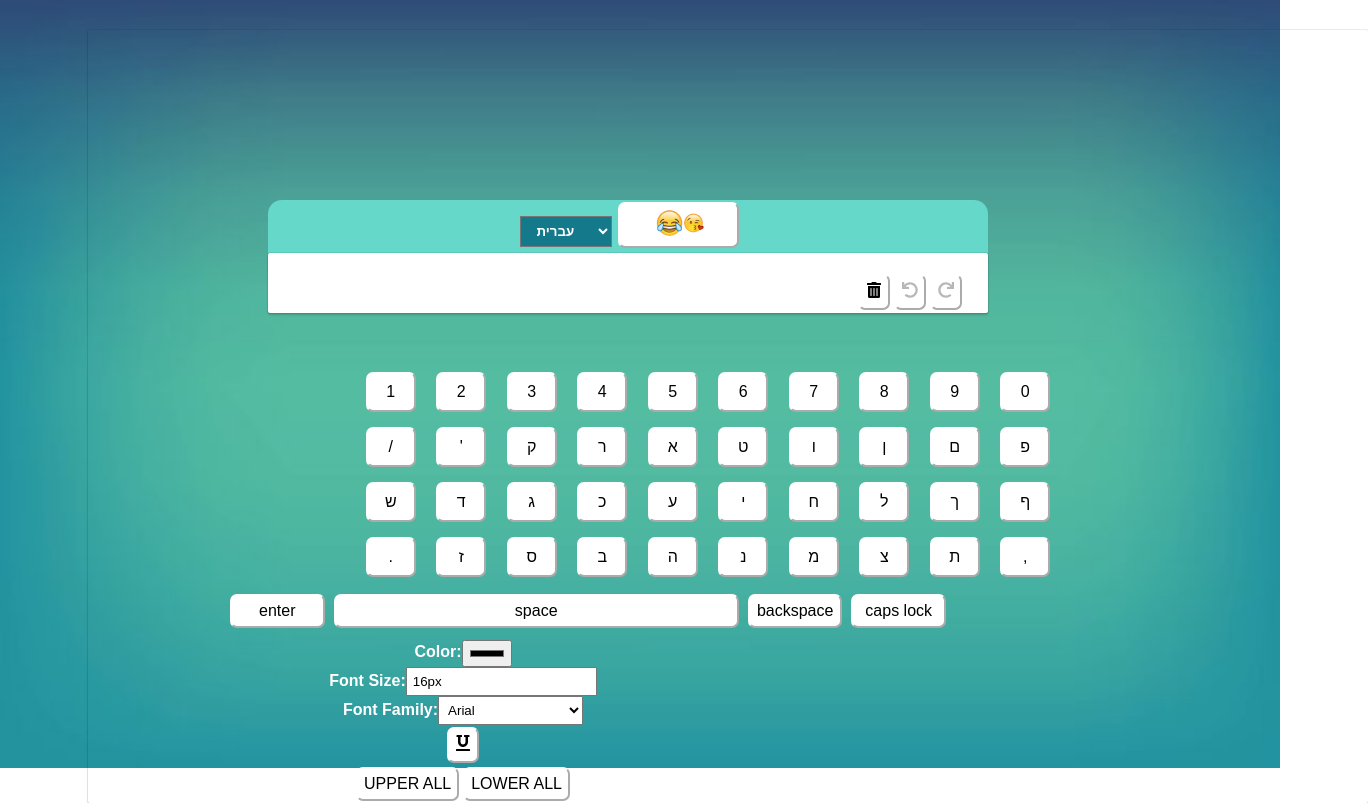
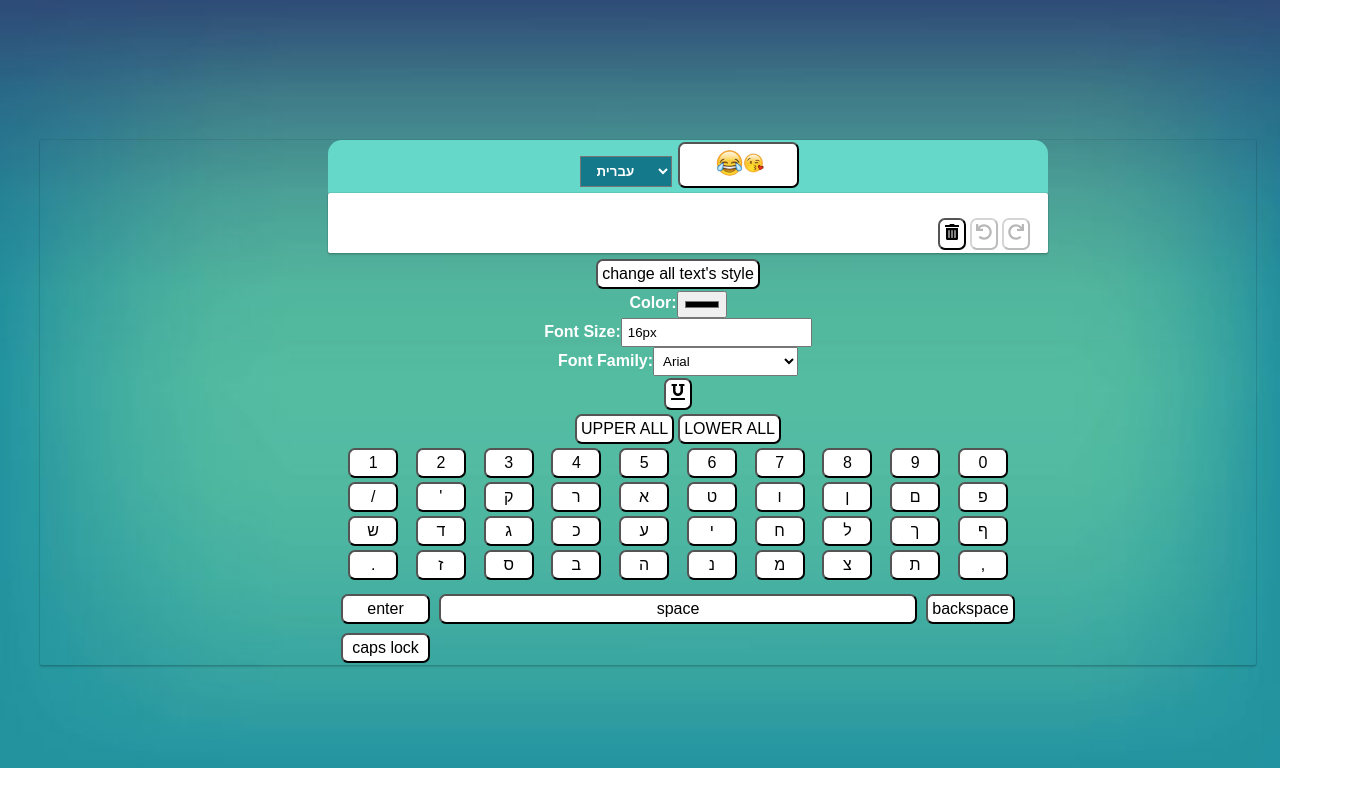
Before and after one commit to chavi362/virtual-keyboard, a React (Vite) app: page / in a window 1280 px wide. Shown: the whole page, 1368 px wide, since content can reach past the window. Built offline with nearby package versions, Linux system fonts and the light colour scheme.

Commit message:
upper all and lower all and adding some style

```diff
--- a/src/Components/KeyBoard.jsx
+++ b/src/Components/KeyBoard.jsx
@@ -1,45 +1,42 @@
 import React, { useState } from 'react';
 import './KeyBoardStylee.css'
 
-let isCapslock = false;
 function KeyBoard(props) {
+    let isCapslock = props.isCapslock;
     const numbersArr = ["1", "2", "3", "4", "5", "6", "7", "8", "9", "0"];
-    let lettersArr;
     const hebrewArr = [
         "/", "'", "ק", "ר", "א", "ט", "ו", "ן", "ם", "פ",
         "ש", "ד", "ג", "כ", "ע", "י", "ח", "ל", "ך", "ף", ".",
         "ז", "ס", "ב", "ה", "נ", "מ", "צ", "ת", ","
     ];
-
     const arabicArr = [
         'ض', 'ص', 'ث', 'ق', 'ف', 'غ', 'ع', 'ه', 'خ', 'ح',
         'ج', 'د', 'ش', 'س', 'ي', 'ب', 'ل', 'ا', 'ت', 'ن', 'م',
         'ك', 'ط', 'ئ', 'ؤ', 'ر', 'لا', 'ى', 'ة', 'و'
     ];
-
     const englishArr = [
         'q', 'w', 'e', 'r', 't', 'y', 'u', 'i', 'o', 'p',
         'a', 's', 'd', 'f', 'g', 'h', 'j', 'k', 'l', ';', '.',
         'z', 'x', 'c', 'v', 'b', 'n', 'm', ',', '.'
     ];
+    let keyboardArr;
     const capslockArr = [...numbersArr, ...englishArr.map(char => char.toUpperCase())];
     switch (props.language) {
         case "hebrew":
-            lettersArr = [...numbersArr, ...hebrewArr];
+            keyboardArr = [...numbersArr, ...hebrewArr];
             break;
         case "english":
-            lettersArr = [...numbersArr, ...englishArr];
+            keyboardArr = [...numbersArr, ...englishArr];
             break;
         case "arabic":
-            lettersArr = [...numbersArr, ...arabicArr];
+            keyboardArr = [...numbersArr, ...arabicArr];
             break;
         default:
-            lettersArr = [];
+            keyboardArr = [];
     }
-    const [keyboardArr, setKeyboardArr] = useState(lettersArr);
+    keyboardArr = (isCapslock ? capslockArr : keyboardArr);
     function toggleCapsLock() {
-        isCapslock = !isCapslock;
-        setKeyboardArr(isCapslock ? capslockArr : lettersArr);
+        props.setIsCapslock(!isCapslock);
     }
     return (
         <div id="keyBoardK">
@@ -69,5 +66,4 @@ function KeyBoard(props) {
         </div>
     );
 }
-
 export default KeyBoard;
--- a/src/Components/KeyBoardStylee.css
+++ b/src/Components/KeyBoardStylee.css
@@ -1,22 +1,5 @@
-/* .keyboard {
-
-} */
-
-#numbers-row,
-#letters-row {
-  display: flex;
-  justify-content: center;
-  margin-bottom: 10px;
-  margin-left: 130px;
-}
-
 #numbers-row {
   margin-left: 310px;
-}
-
-#keyBoardK {
-  margin-top: 50px;
-  margin-left: 250px;
 }
 
 #keyboard-row {
@@ -27,9 +10,8 @@
 }
 
 button {
-  border-color: #ffffff;
   border-radius: 7px;
-  padding: 6px;
+  padding: 4px;
   margin: 2px;
   font-size: 16px;
   background-color: #ffffff;
@@ -60,17 +42,10 @@ select {
   padding: 5px;
 }
 
-#letters-row {
-  max-width: 700px;
-  display: flex;
-  justify-content: center;
-  width: 100%;
-}
+
 
 #letters-row button {
-  margin: 5px;
   width: 50px;
-  height: 40px;
 
 }
 
@@ -90,26 +65,17 @@ select {
   margin-left: 80px;
 }
 
+
+
 .screenDiv {
-  height: 100%;
   position: relative;
-  margin-top: 80px;
-  margin-left: 200px;
-  color: rgb(1, 67, 124);
-  width: 100%;
-  height: 100%;
-  position: relative;
-}
 
-.virtual_keyBoard {
-  max-width: 750px;
-  width: 750px;
 }
 
 #spacial_buttons {
   white-space: nowrap;
   justify-content: center;
-  left: 89%;
+  left: 86%;
   right: auto;
   bottom: 5px;
   display: flex;
@@ -127,7 +93,6 @@ select {
   width: 720px;
   margin: auto;
   margin-left: 80px;
-  margin-top: 90px;
 }
 
 .chooseLanguage {
@@ -140,7 +105,8 @@ select {
   color: rgb(255, 255, 255);
 }
 
-.emojies ,.keyboardIcon{
+.emojies,
+.keyboardIcon {
   padding: 6px 9px 6px 12px;
 
 }
@@ -149,79 +115,58 @@ select {
   width: 50%;
 }
 
-#root {
-  padding: 0px;
-  height: 100px;
-  margin: auto;
-}
 
-#keyBoardK {
-  margin-top: 50px;
-  margin-left: 250px;
-  max-width: 720px;
-  /* Set the maximum width */
-}
-
-.numbers-row,
-.letters-row,
-.keyboard-row {
-  display: flex;
-  justify-content: center;
-  margin-bottom: 10px;
-  margin-left: 0;
-  /* Adjusted margin */
-}
-
-.MainDiv {
-  margin-top: 30px;
-  border-radius: 2px;
-  box-shadow: rgba(0, 0, 0, 0.16) 0px 2px 2px 0px, rgba(0, 0, 0, 0.08) 0px 0px 0px 1px;
-  outline: none;
-  cursor: text;
-  margin-left: 80px;
-  border: black ;
-  display: flex;
-  flex-direction: column;
-  width: 100%;
-  align-self: center;
-
-}
 #letters-row {
   display: grid;
-  grid-template-columns: repeat(10, 1fr); /* 10 columns */
-  gap: 5px;
-}
-.emoji-keyboard{
+  grid-template-columns: repeat(10, 1fr);
+    max-width: 700px;
+    justify-content: center;
+  }
+
+
+.emoji-keyboard {
   display: grid;
-  grid-template-columns: repeat(20, 1fr); /* 10 columns */
+  grid-template-columns: repeat(20, 1fr);
+  /* 10 columns */
   gap: 2px;
-}
-.k_b {
-  text-align: center; /* Center the button within its container */
 }
 
 #additional-buttons {
   display: grid;
-  grid-template-columns: repeat(7, 1fr); /* 3 columns for the additional buttons grid */
+  grid-template-columns: repeat(7, 1fr);
+  /* 3 columns for the additional buttons grid */
   gap: 5px;
-  margin-top: 10px; /* Adjust margin as needed */
+  margin-top: 10px;
+  /* Adjust margin as needed */
 }
 
 .space {
-  grid-column: span 4; /* span 2 columns for the space button */
+  grid-column: span 5;
+  /* span 2 columns for the space button */
 }
 
-.enter, .capslock,.backspace {
-  grid-column: span 1; /* span 1 column for the enter button */
+.enter {
+  grid-column: span 1;
+  /* span 1 column for the enter button */
 
+}
+
+.backspace {
+  grid-column: span 1;
+  /* span 1 column for the backspace button */
 }
 
 .virtual_keyBoard {
   display: flex;
   flex-direction: column;
-  align-items: center; /* Center items horizontally */
+  align-items: center;
+  text-align: center;
+  margin-top: 100px;
+  border-radius: 2px;
+  box-shadow: rgba(0, 0, 0, 0.16) 0px 2px 2px 0px, rgba(0, 0, 0, 0.08) 0px 0px 0px 1px;
 }
 
+
 .keyboard-container {
-  align-self: center;
+  margin-left: 60px; /* Adjust margin as needed */
 }
--- a/src/Components/StyleSelector.jsx
+++ b/src/Components/StyleSelector.jsx
@@ -5,7 +5,7 @@ import './KeyBoardStylee.css'
 
 
 function StyleSelector(props) {
-    const { currentStyle, onSelectStyle } = props;
+    const { currentStyle, onSelectStyle,upperAll,lowerAll } = props;
 
     const handleColorChange = (newColor) => {
         onSelectStyle({
@@ -41,6 +41,7 @@ function StyleSelector(props) {
 
     return (
         <div>
+            <button onClick={props.changeAllStyle}>change all text's style</button>
             <div>
                 <label>Color:</label>
                 <input type="color" value={currentStyle.color} onChange={(e) => handleColorChange(e.target.value)} />
@@ -70,8 +71,8 @@ function StyleSelector(props) {
                     <FaUnderline />
                 </button>
             </div>
-            <button id='upper-all'>UPPER ALL</button>
-            <button id='lower-all'>LOWER ALL</button>
+            <button id='upper-all' onClick={upperAll}>UPPER ALL</button>
+            <button id='lower-all' onClick={lowerAll}>LOWER ALL</button>
         </div>
     );
 }
--- a/src/Components/virtualKeyBoard.jsx
+++ b/src/Components/virtualKeyBoard.jsx
@@ -18,6 +18,8 @@ function VirtualKeyBoard() {
     const [stack, setStack] = useState([[]]);
     const [isUndo, setIsUndo] = useState(stack.length === 0);
     const [isRedo, setIsRedo] = useState(stack.length === 0);
+    const [isCapslock, setIsCapslock] = useState(false);
+    const [changeAllStyle, setChangeAllStyle] = useState(false);
     const changeState = () => {
         setIsEmojiActive(!isEmojiActive);
     };
@@ -50,6 +52,28 @@ function VirtualKeyBoard() {
             return newStack;
         });
     }
+    function changeAllText(itemFunction) {
+        setStack((prevStack) => {
+            if (prevStack.length > 0) {
+                const lastItem = prevStack[prevStack.length - 1];
+                const modifiedLastItem = lastItem.map((item) => ({
+                    ...itemFunction(item), // Use spread operator here
+                }));
+                return [...prevStack, modifiedLastItem];
+            }
+            return prevStack;
+        });
+    }
+    const upperChar = (item) => ({
+        char: item.char.toUpperCase(),
+        style: { ...item.style },
+    });
+    const lowerChar = (item) => ({
+        char: item.char.toLowerCase(),
+        style: { ...item.style },
+    });
+    const upperAll = () => changeAllText(upperChar);
+    const lowerAll = () => changeAllText(lowerChar);
     function handleInputButtonClick(char) {
         setStack((prevStack) => {
             let newStack = [...prevStack];
@@ -128,19 +152,24 @@ function VirtualKeyBoard() {
         <div className='MainDiv'>
             <div className='virtual_keyBoard'>
                 <div className='screenDiv'>
-                <div className='change_layout'> <KeyBoardLanguage setLanguage={changeLanguage} changeState={changeState} isEmojiActive={isEmojiActive}/></div>
+                    <div className='change_layout'>
+                        <KeyBoardLanguage setLanguage={changeLanguage} changeState={changeState} isEmojiActive={isEmojiActive} />
+                    </div>
                     <Screen text={stack[stack.length - 1] || placeholder} />
                     <SpecialButtons handleEvent={handleEvent} isUndo={isUndo} isRedo={isRedo} />
                 </div>
                 <div className="keyboard-container">
+                    <div className='keyboard-with-style-selector'>
+                        <StyleSelector onSelectStyle={handleSelectStyle} currentStyle={currentStyle} upperAll={upperAll} lowerAll={lowerAll} />
                         {isEmojiActive ? (
                             <EmojiKeyBoard handleInputButtonClick={handleInputButtonClick} />
                         ) : (
-                    <KeyBoard language={language} handleButtonClick={handleInputButtonClick} handleEvent={handleEvent} />
+                            <KeyBoard isCapslock={isCapslock} setIsCapslock={setIsCapslock} language={language} handleButtonClick={handleInputButtonClick} handleEvent={handleEvent} />
                         )}
                     </div>
-            <StyleSelector onSelectStyle={handleSelectStyle} currentStyle={currentStyle} />
                 </div>
+            </div>
+
         </div>
     );
 }
```
Lines whose indentation alone changed are shown as unchanged.
